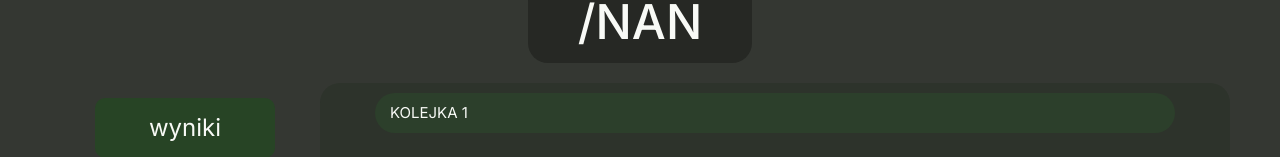
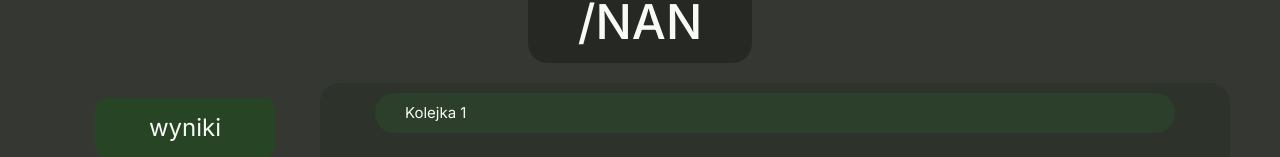
Before and after one commit to piotrkkskalisz/goaLand, a React (Vite) app in the folder frontend/: page /1/1/mecze in a window 1280 px wide. Shown: the part 173-330 px from the top of the page. Built offline with nearby package versions, Linux system fonts and the light colour scheme.

Commit message:
style(components): update round header

```diff
--- a/frontend/src/components/match-week-header.tsx
+++ b/frontend/src/components/match-week-header.tsx
@@ -4,7 +4,7 @@ type MatchWeekHeaderProps = {
 
 export function MatchWeekHeader({ text }: MatchWeekHeaderProps) {
   return (
-    <header className="flex h-[40px] w-[800px] items-center rounded-lg bg-green-800 px-[15px] text-secondary uppercase">
+    <header className="flex h-[40px] w-[800px] items-center rounded-lg bg-green-800 px-[30px] text-secondary">
       {text}
     </header>
   );
```
